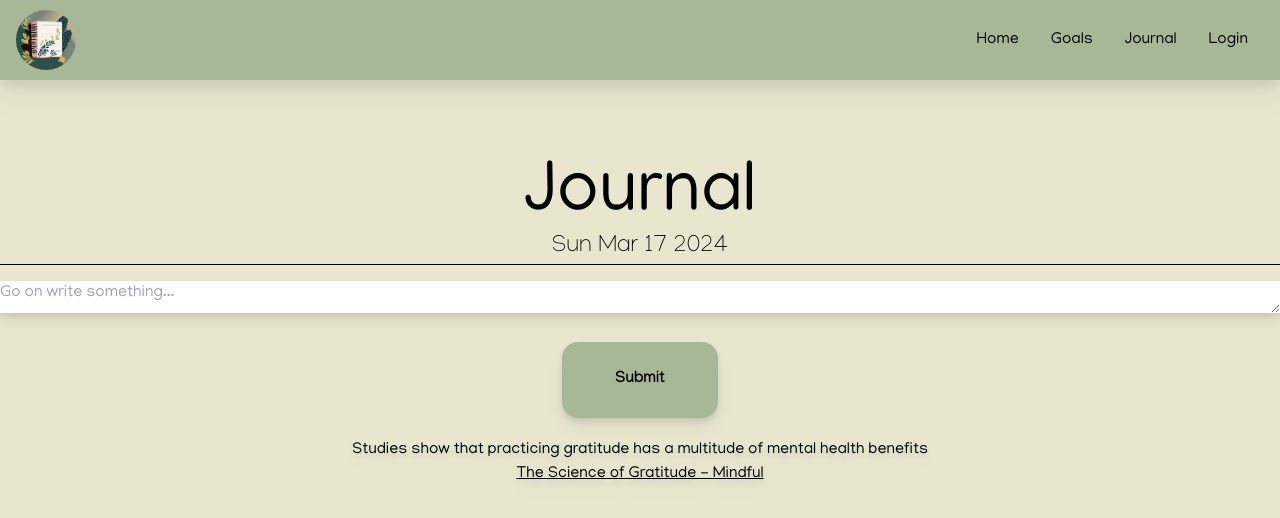
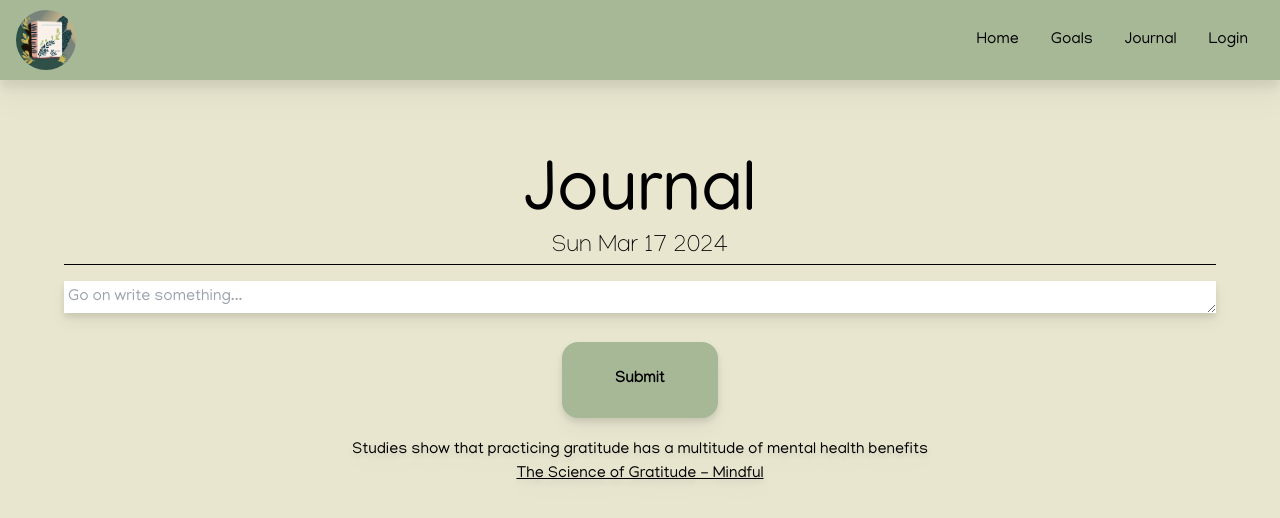
Before and after one commit to MindGardenAI/Web-UI, a Next.js app in the folder web/: page /journal in a window 1280 px wide. Shown: the top 518 px of the page. Built offline with nearby package versions, Linux system fonts and the light colour scheme.

Commit message:
Added meta data fetching using bearer token

```diff
--- a/web/app/authprovider.tsx
+++ b/web/app/authprovider.tsx
@@ -13,7 +13,9 @@ export default function AuthProvider({
   domain="dev-yy8fgw47geoyejns.us.auth0.com"
   clientId="QSmpCjrskjzMOJXn4lUP61MqmG7ulXtm"
   authorizationParams={{
-      redirect_uri: base_url
+      redirect_uri: base_url,
+      audience: "https://dev-yy8fgw47geoyejns.us.auth0.com/api/v2/",
+      scope: "read:current_user update:current_user_metadata"
   }}
   >
   {children}
--- a/web/app/dashboard/mentalhealthtip.tsx
+++ b/web/app/dashboard/mentalhealthtip.tsx
@@ -2,7 +2,6 @@ import useGetAffirmation from "./useGetAffirmation"
 
 const DailyMentalHealth = () => {
   const {data, isLoading} = useGetAffirmation()
-  console.log(data )
   return (
     <div className="bg-[var(--primary-color)] rounded-[8rem] flex flex-col p-8 drop-shadow-xl">
         <div>
--- a/web/app/dashboard/usersection.tsx
+++ b/web/app/dashboard/usersection.tsx
@@ -1,22 +1,53 @@
+import { useEffect, useState } from 'react'
 import Image from'next/image'
 import filler from '../../public/images/Default Avatar.png'
 import { useAuth0 } from "@auth0/auth0-react"
 
 const UserSection = () => {
-  const {user, isAuthenticated, isLoading} = useAuth0();
+  const {user, isAuthenticated, isLoading, getAccessTokenSilently} = useAuth0();
+  const [userMetadata, setUserMetadata] = useState<any>(null);
+
+  useEffect(() => {
+    const getUserMetadata = async () => {
+      if(!!user){
+        const domain = "dev-yy8fgw47geoyejns.us.auth0.com";
+
+        const accessToken = await getAccessTokenSilently({
+          authorizationParams: {
+            audience: `https://${domain}/api/v2/`,
+            scope: "read:current_user",
+          },
+        });
+
+        const userDetailsByIdUrl = `https://${domain}/api/v2/users/${user.sub}`;
+
+        const metadataResponse = await fetch(userDetailsByIdUrl, {
+          headers: {
+            Authorization: `Bearer ${accessToken}`,
+          },
+        });
+
+        const user_metadata = await metadataResponse.json();
+        setUserMetadata(user_metadata);
+      }
+    };
+
+    getUserMetadata();
+  }, [user?.sub]);
 
   if(isLoading){
-    return <div>Loading ...</div>
+    return <div>Loading...</div>
   }
+
 
   return (
     isAuthenticated && <div className='bg-[var(--primary-color)] rounded-[8rem] flex flex-col p-8 drop-shadow-xl'>
       <div className='justify-center items-center my-8'>
-        <Image className='rounded-full mx-auto' src={user?.picture || filler} alt='' width={300} height={300}/>
+        <Image className='rounded-full mx-auto' src={userMetadata?.picture || filler} alt='' width={300} height={300}/>
       </div>
       <div className='justify-center items-center mx-auto text-center'>
-        <h1 className='text-[48px]'>{user?.name}</h1>
-        <h2 className='text-[30px]'>{user?.email}</h2>
+        <h1 className='text-[48px]'>{userMetadata?.name}</h1>
+        <h2 className='text-[30px]'>{userMetadata?.email}</h2>
       </div>
     </div>
   )
--- a/web/app/journal/currententry.tsx
+++ b/web/app/journal/currententry.tsx
@@ -25,10 +25,10 @@ const TodayEntry = () => {
 
   return (
     <div className="flex flex-col mx-auto">
-      <div className="justify-center w-full">
+      <div className="justify-center mx-[5%]">
         <form className="">
           <label htmlFor="Journal"></label>
-          <textarea className="w-full h-8" placeholder="Go on write something..." name="Journal" id="Journal" onChange={(e)=>{setContent(e.target.value)}} value={content}></textarea>
+          <textarea className="w-full h-8 p-1" placeholder="Go on write something..." name="Journal" id="Journal" onChange={(e)=>{setContent(e.target.value)}} value={content}></textarea>
         </form>
       </div>
       <div className="mx-auto my-5 justify-center items-center">
--- a/web/app/journal/page.tsx
+++ b/web/app/journal/page.tsx
@@ -8,7 +8,7 @@ const Journal = () => {
         <div className='container mt-40 mx-auto text-center'>
           <h1 className='text-7xl'>Journal</h1>
           <h2 className='text-2xl font-thin'>{new Date().toDateString()}</h2>
-          <hr className='border-black border-1 mb-4'/>
+          <hr className='border-black border-1 mx-[5%] mb-4'/>
         </div>
         <div className='container mx-auto drop-shadow-lg'>
           <TodayEntry/>
```
